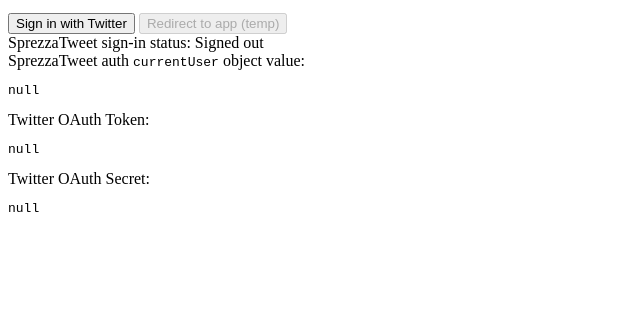
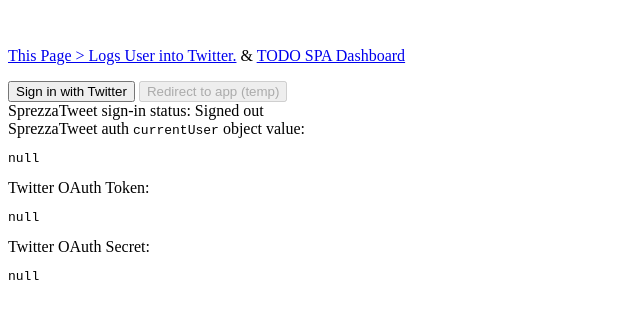
Before and after one commit to darzo27/SprezzaTweet, a plain HTML site: page index_auth.html in a window 1280 px wide. Shown: the part 164-482 px from the top of the page, without its empty margins (0-640 px from the left). Drawn offline with Linux system fonts and the light colour scheme; no server answers.

Commit message:
Updated link on page

```diff
--- a/index_auth.html
+++ b/index_auth.html
@@ -146,6 +146,8 @@
 		        </div>
 		        <div class="mdl-card__supporting-text mdl-color-text--grey-600">
 		          <p>Sign in with your Twitter account below.</p>
+		          <br/>
+		          <p><a href="http://www.sprezzatweet.firebaseapp.com/index.html">This Page > Logs User into Twitter.</a> & <a href="http://www.sprezzatweet.firebaseapp.com/index123.html">TODO SPA Dashboard</a></p>
 
 		          <!-- Button that handles sign-in/sign-out -->
 		          <button disabled class="mdl-button mdl-js-button mdl-button--raised" id="quickstart-sign-in">Sign in with Twitter</button>
```
